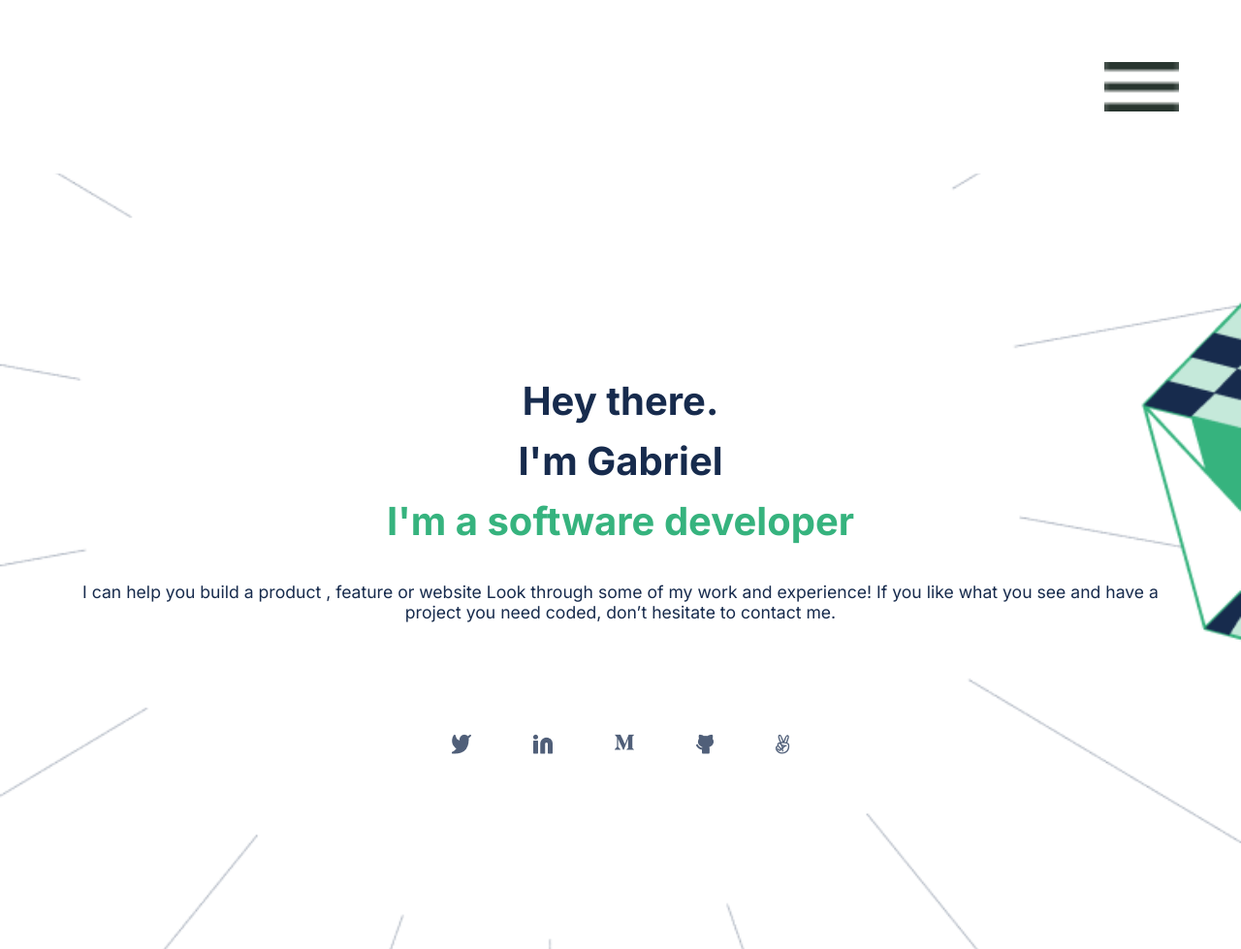
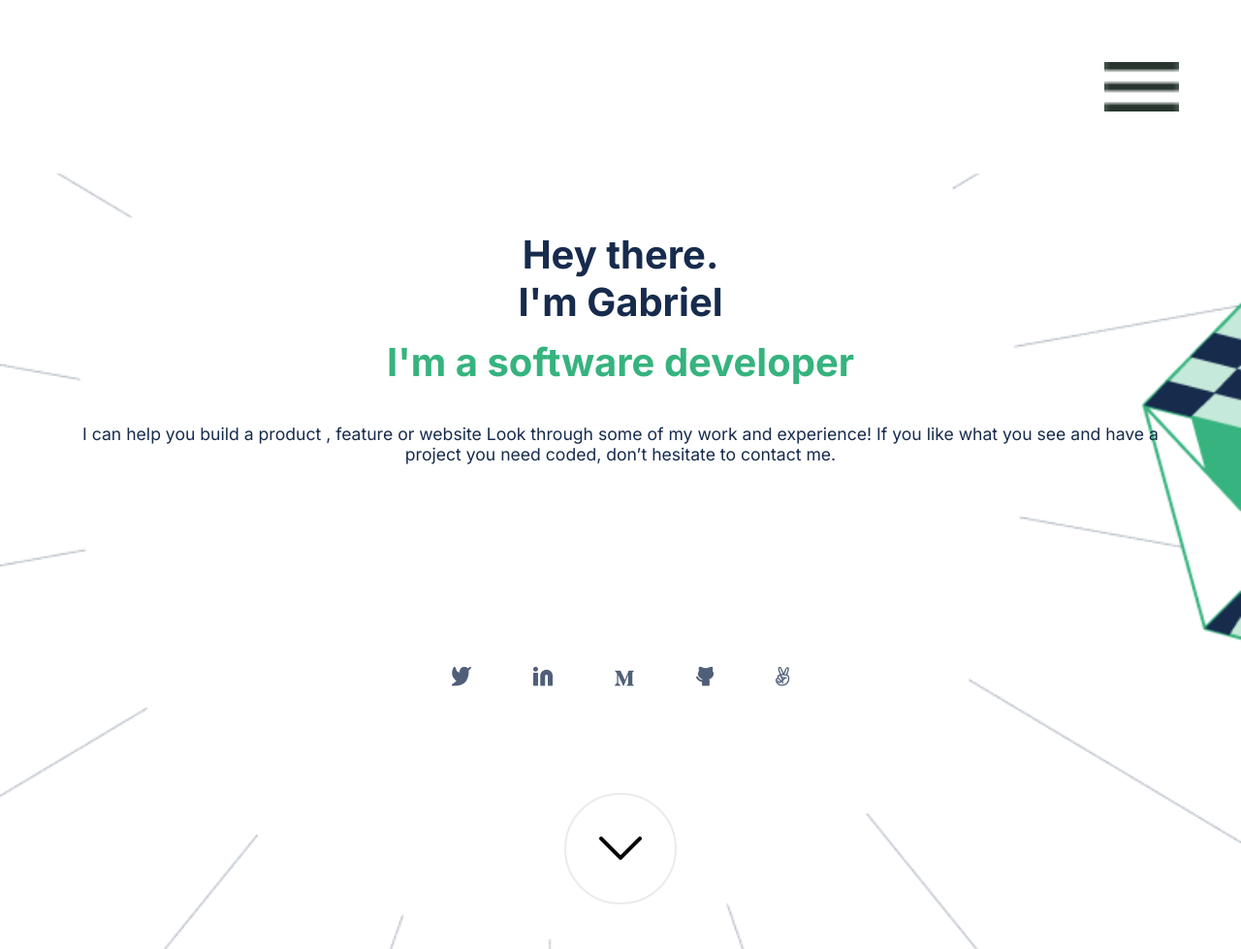
Before and after one commit to pulgosodog/Portfolio-setup-and-mobile-first, a plain HTML site: page index.html in a window 1280 px wide. Shown: the whole page at 97% size. Drawn offline with Linux system fonts and the light colour scheme.

Commit message:
Add a <button> to the bottom of the landing page
Changed the <section class="header"> for a <header> tag.
Erased the second <h1> and replaced it with a <br>.

```diff
--- a/index.html
+++ b/index.html
@@ -14,17 +14,16 @@
 </head>
 
 <body>
-    <section class="header">
+    <header>
         <nav>
             <img class="menu-img" src="images/Union.png" alt="Navigation Button">
         </nav>
-    </section>
+    </header>
 
     <section id="headline">
 
         <div id="primary">
-            <h1>Hey there.</h1>
-            <h1>I'm Gabriel</h1>
+            <h1>Hey there. <br> I'm Gabriel</h1>
             <h2>I'm a software developer</h2>
             <p> I can help you build a product , feature or website Look through some of my work and experience! If you
                 like
@@ -33,12 +32,18 @@
 
         <div id="social-media-icons">
             <a href="https://twitter.com/"><img class="social-icon" src="images/twitter.png" alt="Twitter Icon"></a>
-            <a href="https://www.linkedin.com/in/gabriel-yrigoyen-286515264/"><img class="social-icon" src="images/Linkedin icon.png" alt="Linkedin Icon"></a>
+            <a href="https://www.linkedin.com/in/gabriel-yrigoyen-286515264/"><img class="social-icon"
+                    src="images/Linkedin icon.png" alt="Linkedin Icon"></a>
             <a href="https://medium.com/"><img class="social-icon" src="images/medium.png" alt="Medio Icon"></a>
-            <a href="https://github.com/pulgosodog"><img class="social-icon" src="images/github.png" alt="Github Icon"></a>
-            <a href="https://www.angellist.com/"><img class="social-icon" src="images/angellist.png" alt="angellist icon"></a>
+            <a href="https://github.com/pulgosodog"><img class="social-icon" src="images/github.png"
+                    alt="Github Icon"></a>
+            <a href="https://www.angellist.com/"><img class="social-icon" src="images/angellist.png"
+                    alt="angellist icon"></a>
         </div>
 
+        <button class="circle">
+            <img class="down-arrow" src="images/down-arrow.png" alt="Down arrow button">
+        </button>
 
     </section>
 
--- a/style.css
+++ b/style.css
@@ -40,7 +40,7 @@ p {
   display: flex;
   flex-direction: column;
   align-items: center;
-  justify-content: center;
+  justify-content: space-around;
   gap: 1vw;
 }
 
@@ -51,6 +51,7 @@ p {
 #social-media-icons {
   display: flex;
   flex-direction: row;
+  align-items: flex-end;
   justify-content: space-between;
   gap: 5vw;
 }
@@ -64,6 +65,30 @@ p {
   height: auto;
 }
 
+.circle{
+  border-radius: 50%;
+  border: solid;
+  border-color:#e9ebee;
+  border-width: 2px;
+  width: 9vw;
+  height: 9vw;
+  display: flex;
+  flex-direction: column;
+  align-items: center;
+  justify-content: center;
+  background-color: white;
+}
+
+.down-arrow{
+  width: 5vw;
+  height: 5vw;
+}
+
+.circle:hover{
+  background-color: #172b4d;
+  background-color: azure;
+}
+
 .social-icon:hover {
   opacity: 0.8;
 }
```
Also changed, not shown: images/down-arrow.png (added).
